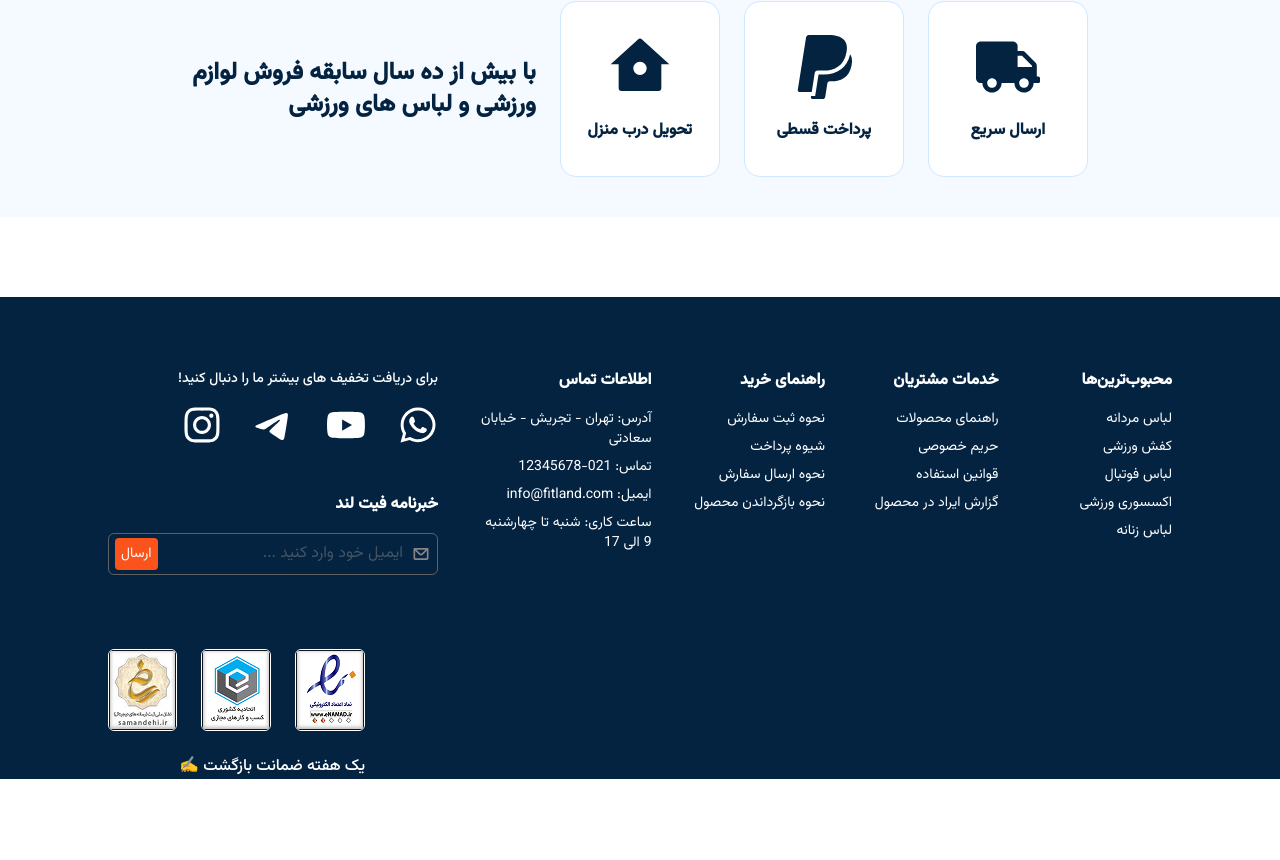
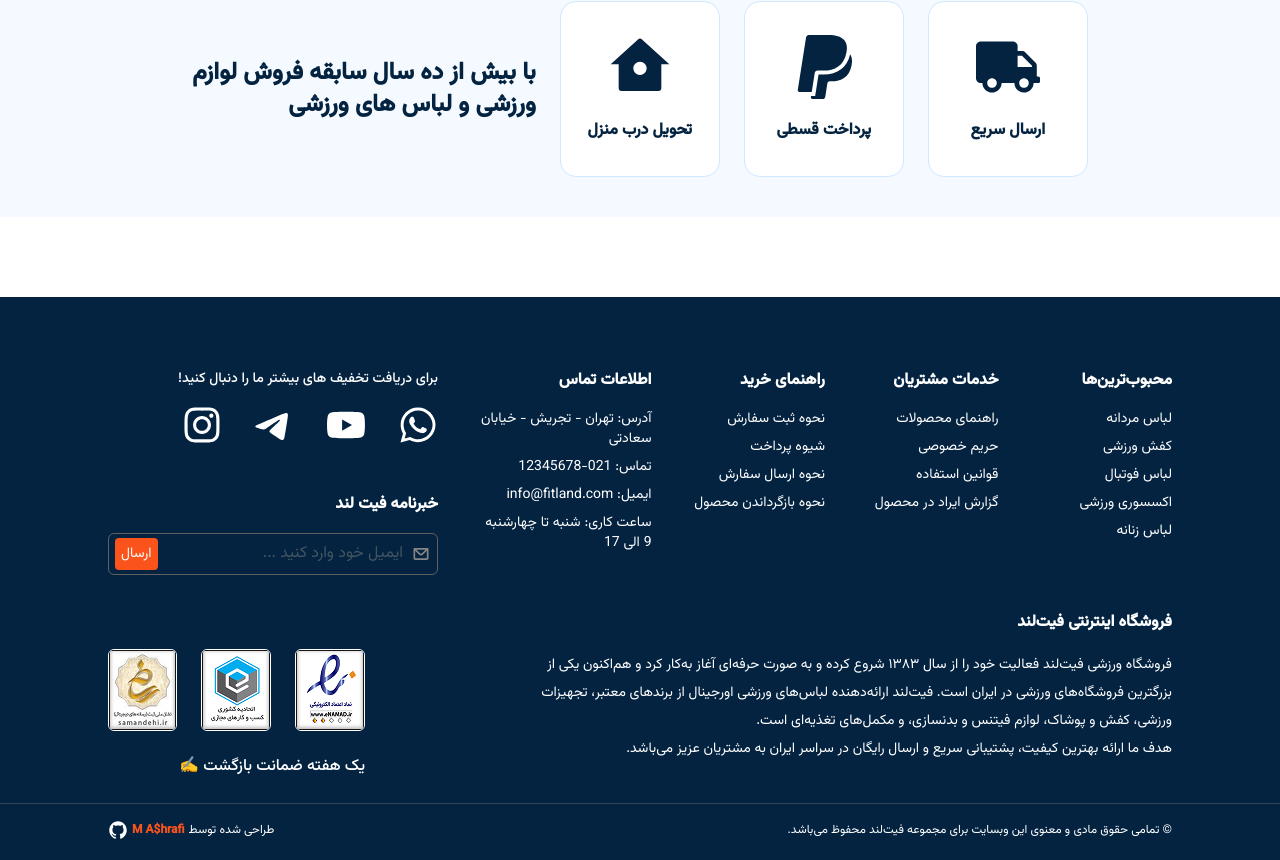
Before and after one commit to ashrafi-frontDeveloper/FitLand-Ecommerce-Online-Shop, a React (Vite) app: page / in a window 1280 px wide. Shown: the part 7072-7932 px from the top of the page. Before the commit the page ends 7851 px from the top, so only its background shows below. Built offline with nearby package versions, Linux system fonts and the light colour scheme.

Commit message:
feat(FooterAbout, FooterBottom): add about us section in the footer

```diff
--- a/src/components/Footer/Footer.jsx
+++ b/src/components/Footer/Footer.jsx
@@ -6,14 +6,17 @@ import FooterBottom from "./FooterBottom"
 const Footer = () => {
     return (
         <>
-        <footer className=" bg-secondary pt-[72px] px-[108px]">
-            <section className="flex gap-x-10">
+        <footer className=" bg-secondary ">
+            <section className="flex gap-x-10 pt-[72px] px-[108px]">
                 <FooterLinks />
                 <FooterTop />
             </section>
-
-            <FooterAbout />
-            <FooterBottom />
+            <section className="pt-[72px] px-[108px] -mt-60">
+                <FooterAbout />
+            </section>
+            <section>
+                <FooterBottom />
+            </section>
         </footer>
         </>
     )
--- a/src/components/Footer/FooterAbout.jsx
+++ b/src/components/Footer/FooterAbout.jsx
@@ -1,9 +1,14 @@
 const FooterAbout = () => {
-    return (
-        <>
+  return (
+    <div className="text-white text-sm leading-7 w-[650px]">
+      <h4 className="font-bold text-base mb-4">فروشگاه اینترنتی فیت‌لند</h4>
+      <p>
+        فروشگاه ورزشی فیت‌لند فعالیت خود را از سال ۱۳۸۳ شروع کرده و به صورت حرفه‌ای آغاز به‌کار کرد و هم‌اکنون یکی از بزرگترین فروشگاه‌های ورزشی در ایران است. فیت‌لند ارائه‌دهنده لباس‌های ورزشی اورجینال از برندهای معتبر، تجهیزات ورزشی، کفش و پوشاک، لوازم فیتنس و بدنسازی، و مکمل‌های تغذیه‌ای است.
+        <br />
+        هدف ما ارائه بهترین کیفیت، پشتیبانی سریع و ارسال رایگان در سراسر ایران به مشتریان عزیز می‌باشد.
+      </p>
+    </div>
+  );
+};
 
-        </>
-    )
-}
-
-export default FooterAbout
+export default FooterAbout;
--- a/src/components/Footer/FooterBottom.jsx
+++ b/src/components/Footer/FooterBottom.jsx
@@ -1,9 +1,15 @@
+import { IoLogoGithub } from "react-icons/io";
+
 const FooterBottom = () => {
-    return (
-        <>
+  return (
+    <div className=" border-t border-gray-700 mt-10 pt-4 text-center text-xs text-white flex flex-col md:flex-row justify-between items-center gap-4">
+      <p className=" pb-5 px-[108px]">© تمامی حقوق مادی و معنوی این وبسایت برای مجموعه فیت‌لند محفوظ می‌باشد.</p>
+      <p className="flex items-center gap-1 pb-5 px-[108px]">
+        طراحی شده توسط
+        <a href="https://yourportfolio.com" target="_blank" rel="noopener noreferrer" className="text-primary font-bold hover:underline">M A$hrafi</a><IoLogoGithub className="w-5 h-5" />
+      </p>
+    </div>
+  );
+};
 
-        </>
-    )
-}
-
-export default FooterBottom
+export default FooterBottom;
```
